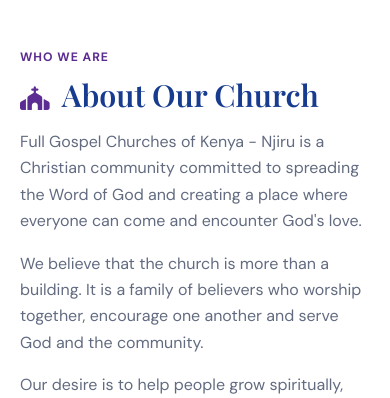
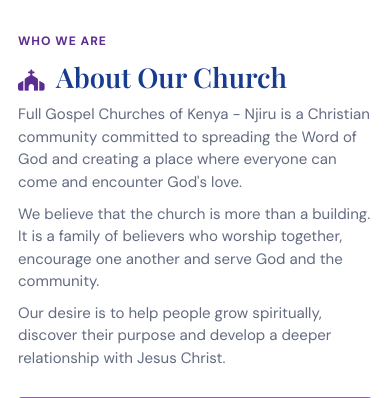
Before and after one commit to Rosemuhando/church_website, a Django app: page /about/ in a window 390 px wide. Shown: the part 722-1120 px from the top of the page. Run offline with Django 5.2, Linux system fonts and the light colour scheme; data comes from the database, SQL or seed files in the repository.

Commit message:
Compact About section on mobile
Co-authored-by: Copilot <223556219+Copilot@users.noreply.github.com>

```diff
--- a/static/css/style.css
+++ b/static/css/style.css
@@ -970,24 +970,56 @@ footer p {
         font-size: clamp(1.2rem, 5.5vw, 1.45rem);
     }
 
-    .about-page .about-section,
+    .about-page .about-section {
+        padding: 32px 18px;
+    }
+
     .about-page .mission-section,
     .about-page .leadership-section,
     .about-page .location-section {
         padding: 48px 20px;
     }
 
+    .about-page .about-container {
+        gap: 18px;
+    }
+
+    .about-page .about-text h2 {
+        margin-bottom: 10px;
+        font-size: clamp(1.55rem, 7vw, 1.8rem);
+    }
+
+    .about-page .about-text p:not(.section-label) {
+        margin: 0 0 9px;
+        font-size: 0.94rem;
+        line-height: 1.5;
+    }
+
     .about-page .about-community-photo {
-        height: 190px;
+        height: 132px;
     }
 
     .about-page .about-card {
-        padding: 24px;
+        padding: 18px;
     }
 
     .about-page .about-community-photo {
-        width: calc(100% + 48px);
-        margin: -24px -24px 20px;
+        width: calc(100% + 36px);
+        margin: -18px -18px 14px;
+    }
+
+    .about-page .about-card .card-icon {
+        font-size: 1.5rem;
+    }
+
+    .about-page .about-card h3 {
+        margin: 5px 0 7px;
+        font-size: 1.15rem;
+    }
+
+    .about-page .about-card p {
+        font-size: 0.92rem;
+        line-height: 1.5;
     }
 
     .about-page .pastors-container {
--- a/templates/About.html
+++ b/templates/About.html
@@ -8,7 +8,7 @@
 
     <title>About Us | Full Gospel Churches of Kenya - Njiru</title>
 
-    <link rel="stylesheet" href="{% static 'css/style.css' %}?v=6">
+    <link rel="stylesheet" href="{% static 'css/style.css' %}?v=7">
     <script src="{% static 'js/site-search.js' %}?v=6" defer></script>
     <link rel="stylesheet" href="https://cdnjs.cloudflare.com/ajax/libs/font-awesome/6.5.2/css/all.min.css">
 </head>
```
